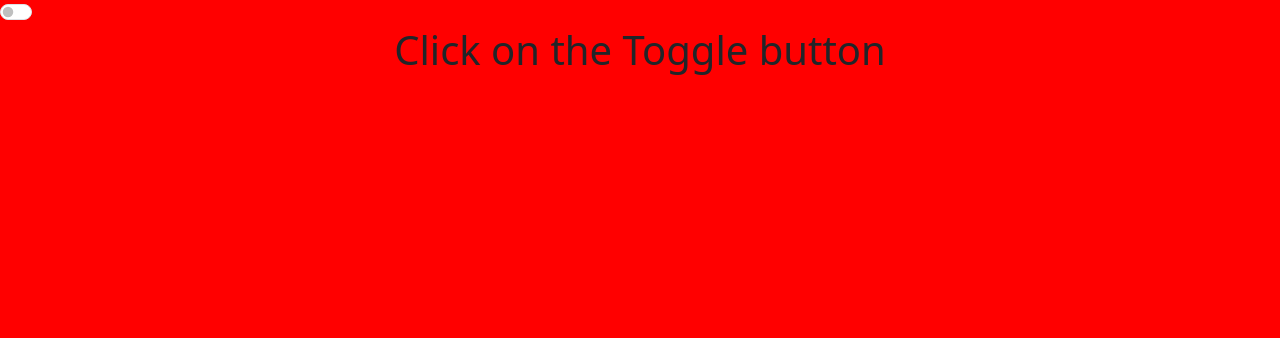
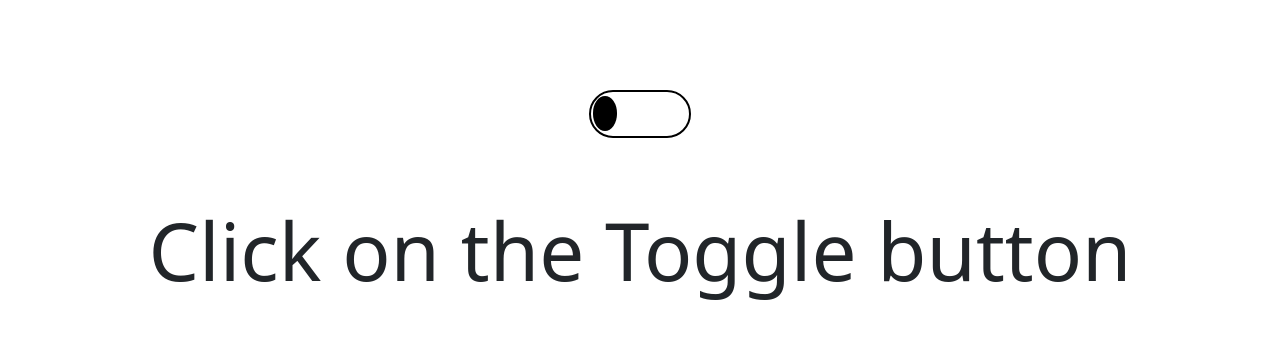
Before and after one commit to ayush2342/Click-Counter, a plain HTML site: page Toggle Mode/index.html in a window 1280 px wide. Drawn offline with nearby package versions, Linux system fonts and the light colour scheme.

Commit message:
Toggle Project

```diff
--- a/Toggle Mode/index.html
+++ b/Toggle Mode/index.html
@@ -9,9 +9,12 @@
 </head>
 <body>
 <div id="mainContainer">
-	<div class="form-check form-switch">
-  <input class="form-check-input" type="checkbox" role="switch" id="flexSwitchCheckDefault"></div>
-  <h1>Click on the Toggle button</h1>
+<!-- Rounded switch -->
+	<label class="switch">
+		<input type="checkbox">
+		<span class="slider round" id="toggleButton"></span>
+	  </label>
+  <h1 id="Text">Click on the Toggle button</h1>
 </div>
 <script src="https://cdn.jsdelivr.net/npm/bootstrap@5.3.0-alpha1/dist/js/bootstrap.bundle.min.js" integrity="sha384-w76AqPfDkMBDXo30jS1Sgez6pr3x5MlQ1ZAGC+nuZB+EYdgRZgiwxhTBTkF7CXvN" crossorigin="anonymous"></script>
 <script type="text/javascript" src="script.js"></script>
--- a/Toggle Mode/script.js
+++ b/Toggle Mode/script.js
@@ -0,0 +1,25 @@
+"use strict";
+
+var toggleBtn=false;
+
+function toggle()
+{
+    var mainContainer=document.getElementById("mainContainer");
+    var heading=document.getElementById("Text");
+    toggleBtn=!toggleBtn;
+    if(toggleBtn==true)
+    {
+        heading.style.color="white";
+        mainContainer.style.backgroundColor="black";
+    }
+    else
+    {
+        heading.style.color="black";
+        mainContainer.style.backgroundColor="white";
+    }
+
+
+
+}
+var clicked= document.getElementById("toggleButton")
+clicked.addEventListener("click",toggle);
--- a/Toggle Mode/style.css
+++ b/Toggle Mode/style.css
@@ -8,8 +8,77 @@
 
 #mainContainer
 {
-	background-color: red;
+	background-color: #FFFFFF;
 	text-align: center;
 	height: 100vh;
 	width: 100%;
 }
+/* The switch - the box around the slider */
+.switch {
+	position: relative;
+	display: inline-block;
+	width: 8%;
+	height: 6vh;
+	margin-top: 7%;
+  }
+/* Hide default HTML checkbox */
+  .switch input {
+	opacity: 0;
+	width: 0;
+	height: 0;
+  }
+/* The slider */
+  .slider {
+	position: absolute;
+	cursor: pointer;
+	top: 0;
+	left: 0;
+	right: 0;
+	bottom: 0;
+	background-color: black;
+	-webkit-transition: .4s;
+	transition: .4s;
+  }
+
+  .slider:before {
+	position: absolute;
+	content: "";
+	height: 80%;
+	width: 25%;
+	left: 2%;
+	bottom: 10%;
+	background-color: black;
+	-webkit-transition: .4s;
+	transition: .4s;
+  }
+
+  /* input:checked + .slider {
+	background-color: #2196F3;
+  }
+
+  input:focus + .slider {
+	box-shadow: 0 0 1px #2196F3;
+  } */
+
+  input:checked + .slider:before {
+	-webkit-transform: translateX(75px);
+	-ms-transform: translateX(75px);
+	transform: translateX(75px);
+  }
+/* Rounded sliders */
+  .slider.round {
+	border-radius: 34px;
+	background-color: white;
+	border: 2px solid black;
+  }
+
+  .slider.round:before {
+	border-radius: 50%;
+  }
+
+
+#Text
+{
+	font-size: 5rem;
+	margin-top: 5%;
+}
```
